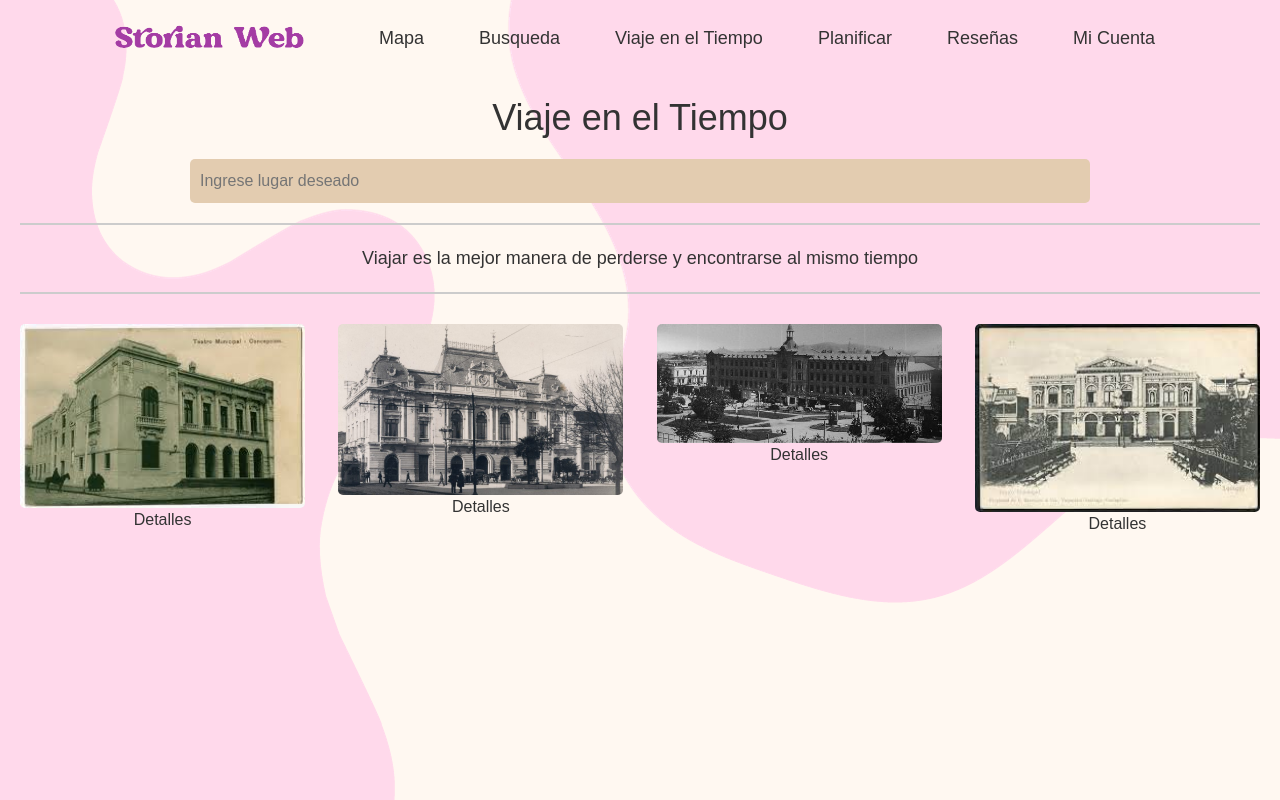
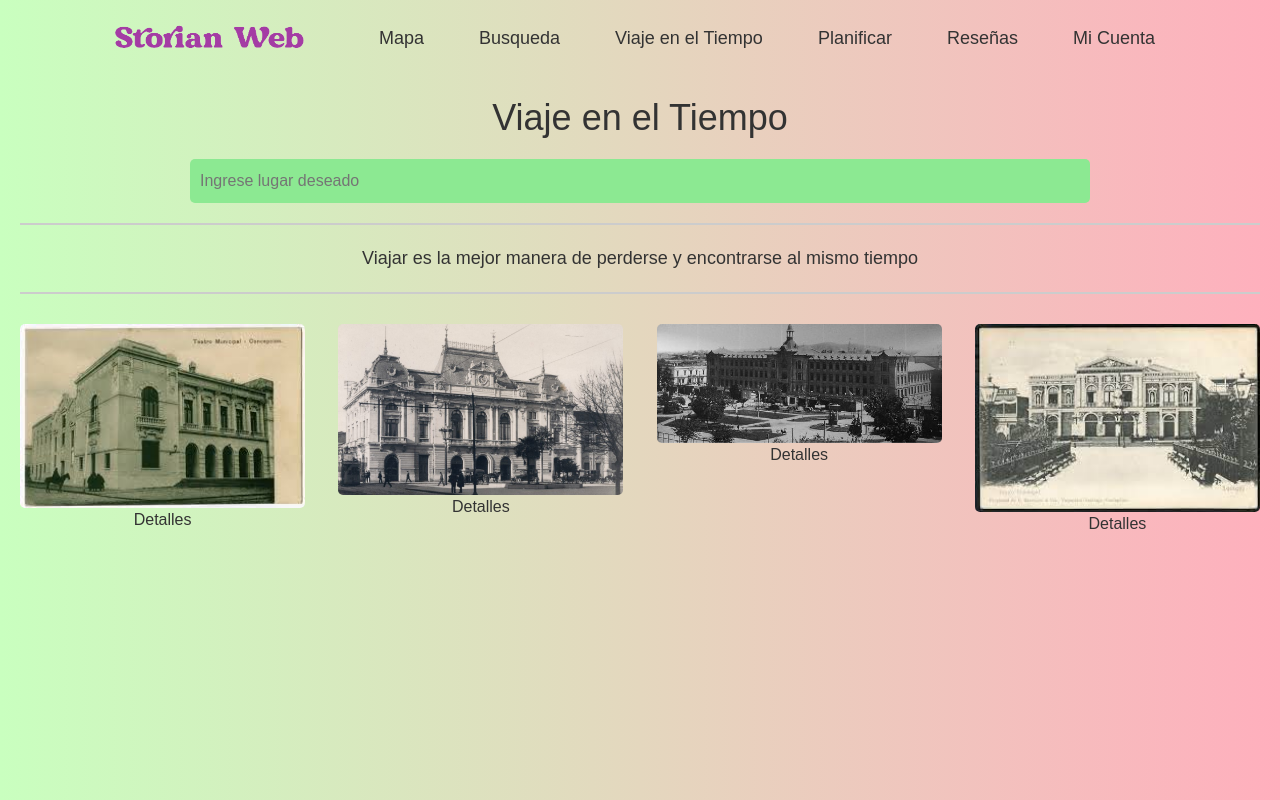
Before and after one commit to ArielitoUV/ProyectoStorianWeb, a Django app: page /viajetiempo/ in a window 1280 px wide. Run offline with Django 4.2, Linux system fonts and the light colour scheme.

Commit message:
borrar fondos

```diff
--- a/StorianWeb/core/static/css/styles-Pla.css
+++ b/StorianWeb/core/static/css/styles-Pla.css
@@ -7,9 +7,9 @@
 
   body {
     min-height: 100%;
-    background-color: #fff4fb;
-    background-image: url('../assets/img/Fondo5.png');
-      background-size: cover;
+    background: #F4E2D8;  /* fallback for old browsers */
+    background: -webkit-linear-gradient(to top, #BA5370, #F4E2D8);  /* Chrome 10-25, Safari 5.1-6 */
+    background: linear-gradient(to top, #BA5370, #F4E2D8); /* W3C, IE 10+/ Edge, Firefox 16+, Chrome 26+, Opera 12+, Safari 7+ */
   }
 
 
--- a/StorianWeb/core/static/css/styles-reseña.css
+++ b/StorianWeb/core/static/css/styles-reseña.css
@@ -6,7 +6,7 @@
 }
 body {
     min-height: 100%;
-    background-color: #fff4fb;
-    background-image: url('../assets/img/Fondo4.png');
-      background-size: cover;
+    background: #9796f0;  /* fallback for old browsers */
+    background: -webkit-linear-gradient(to top, #fbc7d4, #9796f0);  /* Chrome 10-25, Safari 5.1-6 */
+    background: linear-gradient(to top, #fbc7d4, #9796f0); /* W3C, IE 10+/ Edge, Firefox 16+, Chrome 26+, Opera 12+, Safari 7+ */
   }
--- a/StorianWeb/core/static/css/styles-viaje.css
+++ b/StorianWeb/core/static/css/styles-viaje.css
@@ -30,7 +30,7 @@ body {
     font-size: 16px;
     border: none;
     border-radius: 5px;
-    background-color: #e3ccb0;
+    background-color: #8ce992;
     color: #333;
 }
 
@@ -74,7 +74,7 @@ body {
 
 body {
     min-height: 100%;
-    background-color: #fff4fb;
-    background-image: url('../assets/img/Fondo7.png');
-      background-size: cover;
+    background: #C9FFBF;  /* fallback for old browsers */
+    background: -webkit-linear-gradient(to left, #FFAFBD, #C9FFBF);  /* Chrome 10-25, Safari 5.1-6 */
+    background: linear-gradient(to left, #FFAFBD, #C9FFBF); /* W3C, IE 10+/ Edge, Firefox 16+, Chrome 26+, Opera 12+, Safari 7+ */
   }
```
Also changed, not shown: StorianWeb/core/static/assets/img/Fondo2.jpg (deleted), StorianWeb/core/static/assets/img/Fondo3.png (deleted), StorianWeb/core/static/assets/img/Fondo4.png (deleted), StorianWeb/core/static/assets/img/Fondo5.png (deleted), StorianWeb/core/static/assets/img/Fondo6.png (deleted), StorianWeb/core/static/assets/img/Fondo7.png (deleted), StorianWeb/core/static/assets/img/Fondo8.png (deleted), StorianWeb/core/static/assets/img/prueba.png (deleted).
